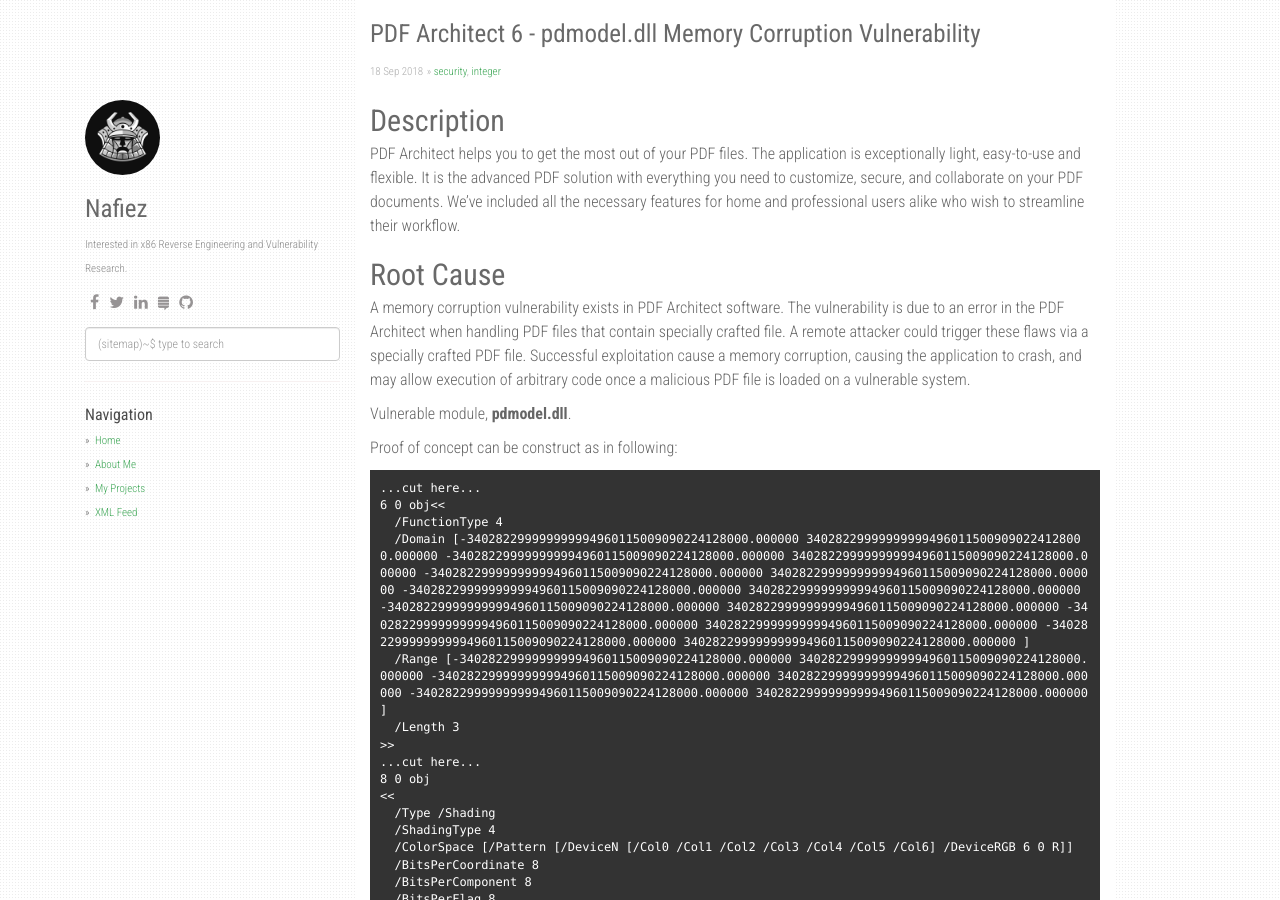
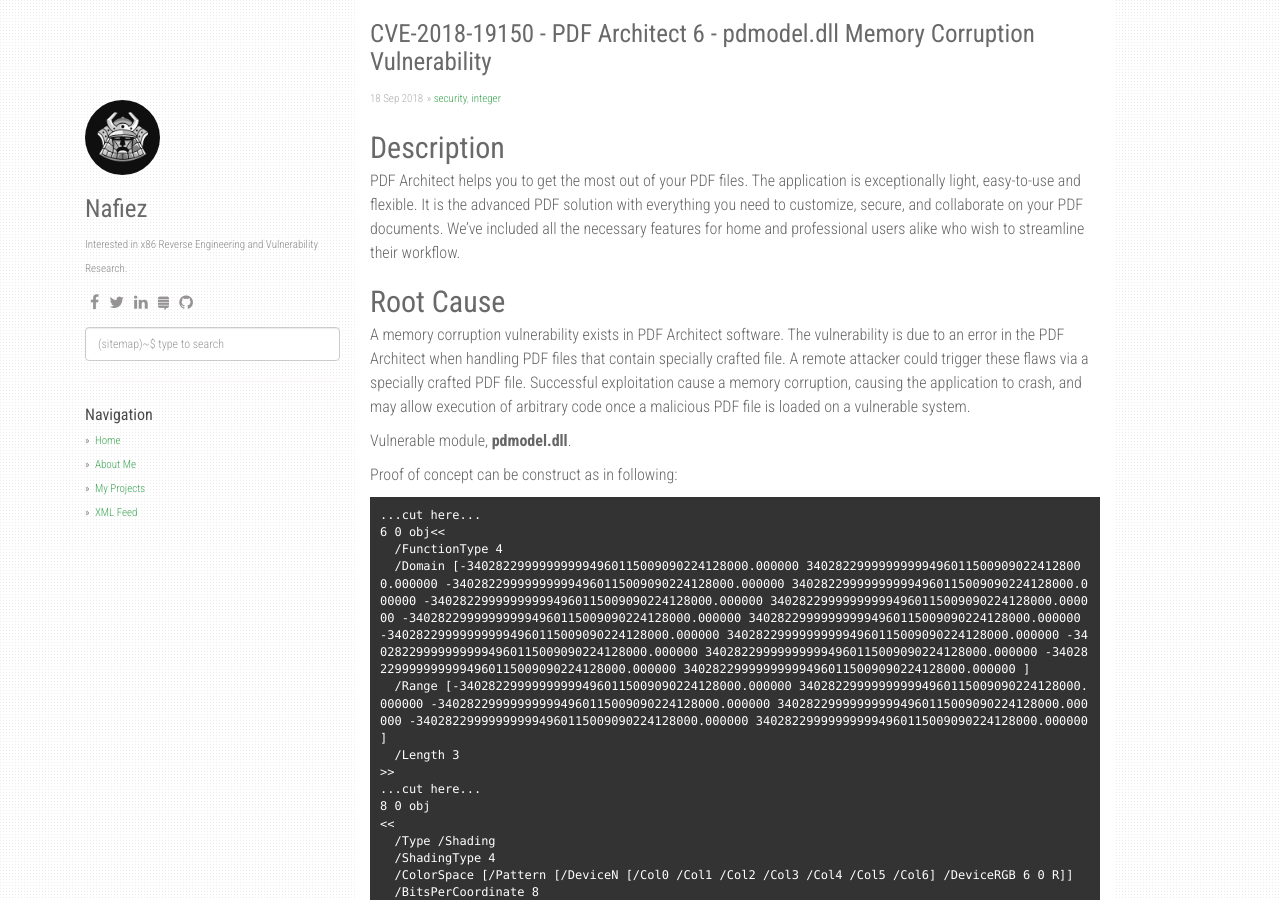
Before and after one commit to FazliMolaJan/nafiez.github.io, a Jekyll site: the page built from _posts/2018-09-19-pdf-architect-corruption.md, in a window 1280 px wide and 900 px high. Built offline with Jekyll 4.4.1, drawn with Linux system fonts in a browser that asks for light colours; nearby versions of some CDN libraries; comment, search, counter and statistics services are not loaded.

Commit message:
Update 2018-09-19-pdf-architect-corruption.md

```diff
--- a/_posts/2018-09-19-pdf-architect-corruption.md
+++ b/_posts/2018-09-19-pdf-architect-corruption.md
@@ -1,6 +1,6 @@
 ---
 layout: post
-title:  "PDF Architect 6 - pdmodel.dll Memory Corruption Vulnerability"
+title:  "CVE-2018-19150 - PDF Architect 6 - pdmodel.dll Memory Corruption Vulnerability"
 date:   2018-09-19 03:39:03 +0700
 categories: [security, integer]
 ---
```
